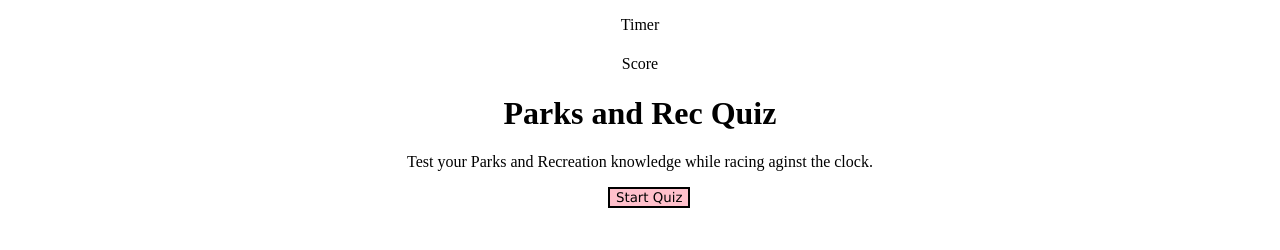
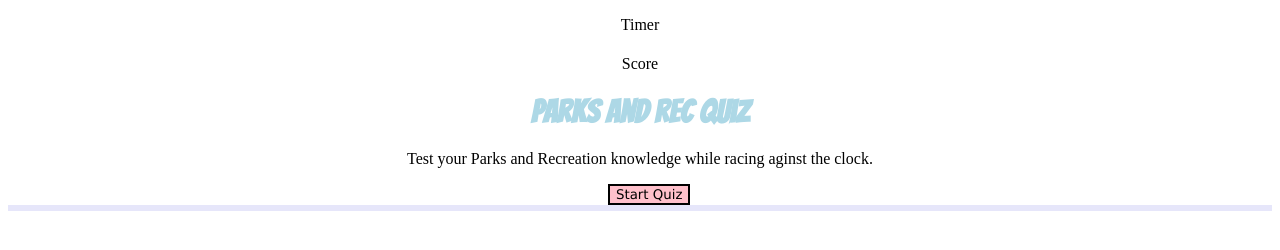
Before and after one commit to jenellelangford/homework-4, a plain HTML site: page index.html in a window 1280 px wide. Drawn offline with Linux system fonts and the light colour scheme.

Commit message:
css update.

```diff
--- a/index.html
+++ b/index.html
@@ -4,6 +4,7 @@
   <meta charset="UTF-8">
   <meta name="viewport" content="width=device-width, initial-scale=1.0">
   <link rel="stylesheet" href="../homework-4/style.css">
+  <link href="https://fonts.googleapis.com/css?family=Bangers&display=swap" rel="stylesheet">
   <title>Code Quiz</title>
 
 </head>
@@ -19,7 +20,6 @@
     </div>
   </header>
 
-  <!--QUESTIONS BEGIN-->
   <div id = "container">
     <h1>Parks and Rec Quiz</h1>
     <p>Test your Parks and Recreation knowledge while racing aginst the clock.</p>
--- a/style.css
+++ b/style.css
@@ -1,5 +1,7 @@
 h1 {
   text-align: center;
+  font-family: 'Bangers';
+  color: lightblue;
 }
 
 p {
@@ -16,4 +18,6 @@ p {
 
 #questions-container {
   text-align: center;
+  border: 3px solid lavender;
+  background-color: lightskyblue;
 }
```
